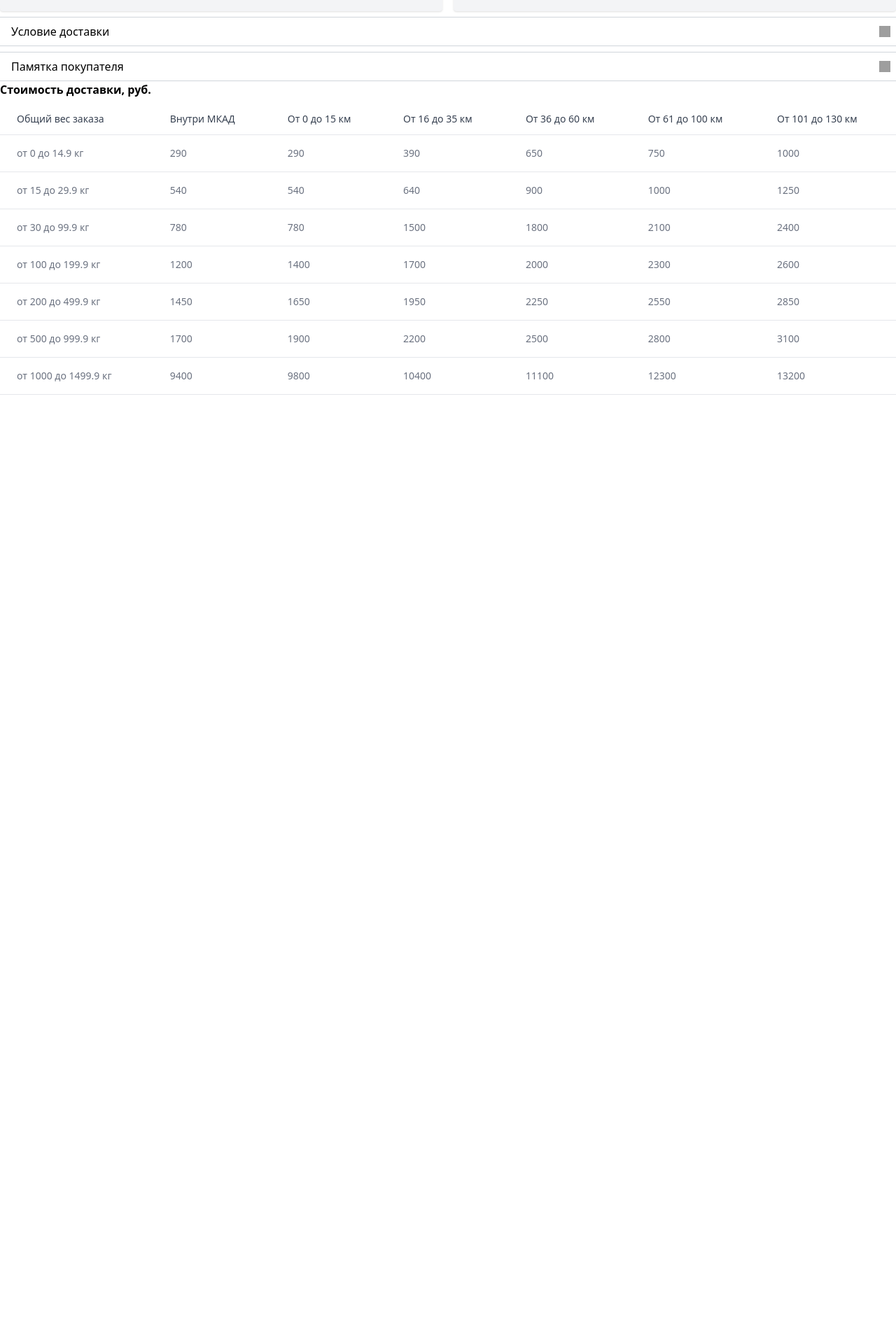
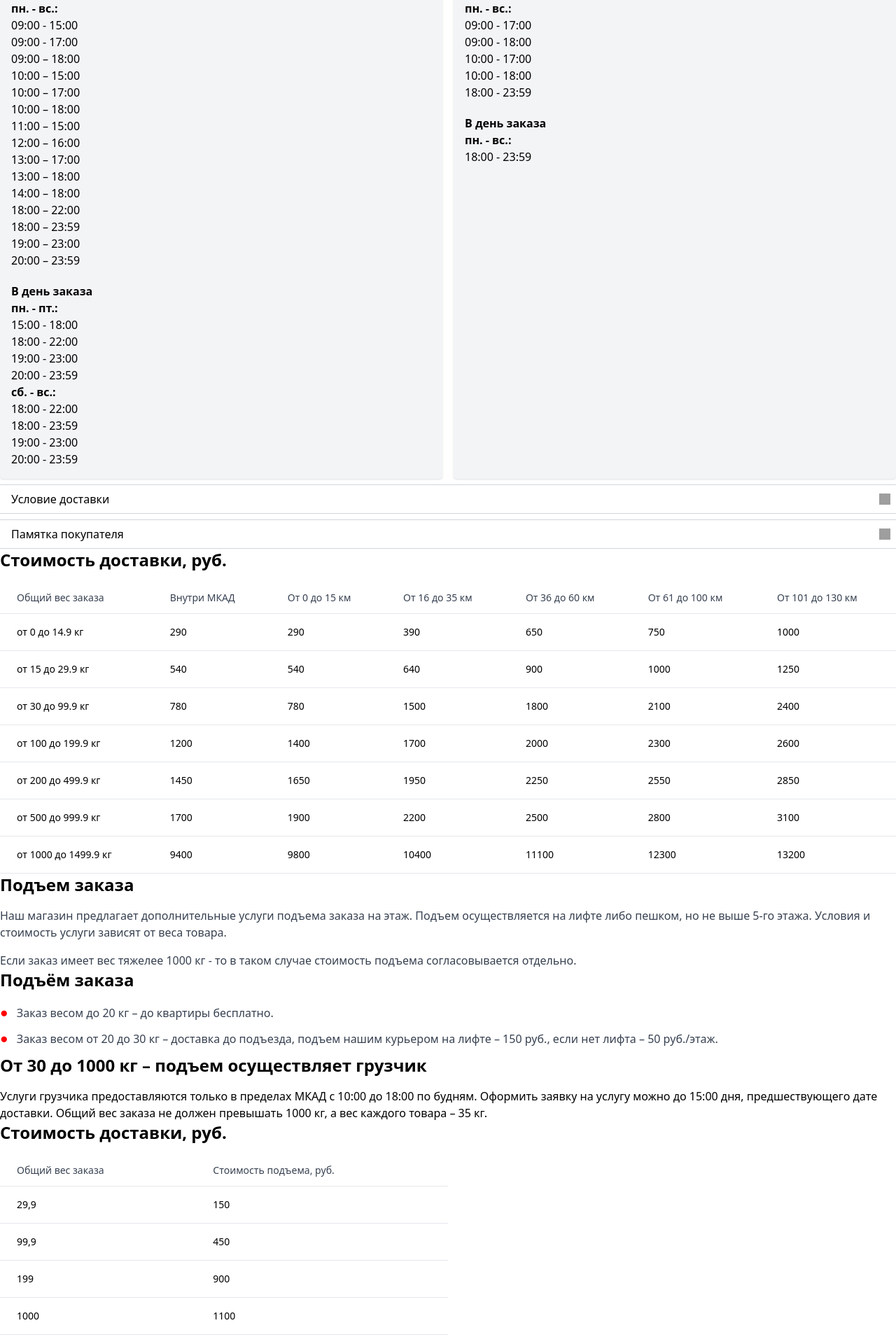
Before and after one commit to Ma1n0s/OnlineStore, a Vue app in the folder Frontend/vue-project/: page /courier-delivery in a window 1280 px wide. Shown: the part 660-2570 px from the top of the page at 70% size. Before the commit the page ends 1256 px from the top, so only its background shows below. Built offline with nearby package versions, Linux system fonts and the light colour scheme; grey boxes are pictures that could not be loaded; what @fawmi/vue-google-maps would draw is missing.

Commit message:
Доб таблиц

```diff
--- a/Frontend/vue-project/src/views/Courier-delivery.vue
+++ b/Frontend/vue-project/src/views/Courier-delivery.vue
@@ -16,10 +16,18 @@
 </script>
 <template>
 <div class="container mx-auto py-8">
-    <h1 class="text-3xl font-bold mb-5">Доставка по Москве и области</h1>
+    <h2 class="text-3xl font-bold mb-5">Доставка по Москве и области</h2>
 
-    <div class="grid grid-cols-1 md:grid-cols-2 gap-4">
-        <div class="bg-gray-100 p-6 rounded shadow">
+    <div class="bg-gray-100  p-4 max-w-md  my-4 rounded-lg">
+        <h2 class="text-xl font-bold">Режим работы на 23 февраля</h2>
+        <p class="mt-2"><strong>Прием звонков</strong><br>23.02 - без изменений</p>
+        <p class="mt-2"><strong>Магазин</strong><br>23.02 - с 09:00 до 18:00</p>
+        <p class="mt-2"><strong>Доставка</strong><br>23.02 - без изменений</p>
+    </div>
+
+
+    <div class="grid grid-cols-1 md:grid-cols-2 gap-4 mb-4">
+        <div class="bg-gray-100 p-6 rounded-2xl shadow">
             <h2 class="text-xl font-semibold mb-2">Время работы службы доставки</h2>
             <p>Пн–Вс 9:00–23:59</p>
         </div>
@@ -29,7 +37,7 @@
             <p>Оплата на сайте (для физических лиц) или оплата по счету (для юридических лиц)</p>
         </div>
     </div>
-    <h1 class="text-3xl font-bold mb-5">Интервалы доставки</h1>
+    <h2 class="text-3xl font-bold mb-5">Интервалы доставки</h2>
     <p class="mb-5">Вы можете выбрать удобный для вас интервал времени доставки заказа</p>
 
     <div class="grid grid-cols-1 md:grid-cols-2 gap-4">
@@ -38,24 +46,41 @@
 
             <div class="mb-5">
                 <h3 class="font-semibold">На следующий день</h3>
-                <p>пн. - вс.:</p>
+                <p class="font-semibold">пн. - вс.:</p>
                 <ul>
                     <li>09:00 - 15:00</li>
                     <li>09:00 - 17:00</li>
-                    <li>10:00 - 15:00</li>
+                    <li>09:00 – 18:00</li>
+                    <li>10:00 – 15:00</li>
+                    <li>10:00 – 17:00</li>
+                    <li>10:00 – 18:00</li>
+                    <li>11:00 – 15:00</li>
+                    <li>12:00 – 16:00</li>
+                    <li>13:00 – 17:00</li>
+                    <li>13:00 – 18:00</li>
+                    <li>14:00 – 18:00</li>
+                    <li>18:00 – 22:00</li>
+                    <li>18:00 – 23:59</li>
+                    <li>19:00 – 23:00</li>
+                    <li>20:00 – 23:59</li>
                 </ul>
             </div>
 
-            <div>
+            <div class="flex flex-col items-start">
                 <h3 class="font-semibold">В день заказа</h3>
-                <p>пн. - пт.:</p>
+                <p class="font-semibold">пн. - пт.:</p>
                 <ul>
                     <li>15:00 - 18:00</li>
-                    <li>18:00 - 23:59</li>
+                    <li>18:00 - 22:00</li>
+                    <li>19:00 - 23:00</li>
+                    <li>20:00 - 23:59</li>
                 </ul>
-                <p>сб. - вс.:</p>
+                <p class="font-semibold">сб. - вс.:</p>
                 <ul>
                     <li>18:00 - 22:00</li>
+                    <li>18:00 - 23:59</li>
+                    <li>19:00 - 23:00</li>
+                    <li>20:00 - 23:59</li>
                 </ul>
             </div>
         </div>
@@ -64,15 +89,19 @@
 
             <div class="mb-5">
                 <h3 class="font-semibold">На следующий день</h3>
-                <p>пн. - вс.:</p>
+                <p class="font-semibold">пн. - вс.:</p>
                 <ul>
                     <li>09:00 - 17:00</li>
+                    <li>09:00 - 18:00</li>
+                    <li>10:00 - 17:00</li>
+                    <li>10:00 - 18:00</li>
+                    <li>18:00 - 23:59</li>
                 </ul>
             </div>
 
             <div>
                 <h3 class="font-semibold">В день заказа</h3>
-                <p>пн. - вс.:</p>
+                <p class="font-semibold">пн. - вс.:</p>
                 <ul>
                     <li>18:00 - 23:59</li>
                 </ul>
@@ -80,7 +109,7 @@
         </div>
     </div>
     <div>
-        <div class="flex flex-col w-full mt-2 hover:bg-gray-200 rounded">
+        <div class="flex flex-col w-full mt-2  hover:bg-gray-200 rounded">
             <hr class="border-gray-300" />
             <div class="flex items-center w-full">
                 <button @click="toggleMkadInside" class="px-4 py-2 rounded w-full text-left bg-transparent border-none">
@@ -117,8 +146,9 @@
         <GMapMarker :position="{ lat: 10.0, lng: 10.0 }" />
       </GMapMap>
     </div> -->
-    <h1 class="font-bold mb-2">Стоимость доставки, руб.</h1>
-    <table class="min-w-full border-collapse bg-white text-left text-sm text-gray-500">
+    <div>
+        <h2 class="text-2xl font-bold mb-4">Стоимость доставки, руб.</h2>
+        <table class="min-w-full border-collapse text-left text-sm ">
             <thead class="">
                 <tr>
                     <th class="px-6 py-3 border-b font-medium text-gray-700">Общий вес заказа</th>
@@ -196,8 +226,77 @@
                 </tr>
             </tbody>
         </table>
+    </div>
+    <div>
+        <div>
+            <h2 class="text-2xl font-bold mb-4">Подъем заказа</h2>
+            <p class="text-gray-700 mb-4">Наш магазин предлагает дополнительные услуги подъема заказа на этаж. Подъем осуществляется на лифте либо пешком, но не выше 5-го этажа. Условия и стоимость услуги зависят от веса товара.
+            </p>
+            <p class="text-gray-700">Если заказ имеет вес тяжелее 1000 кг - то в таком случае стоимость подъема согласовывается отдельно.</p>
+        </div>
+        <div>
+            <h2 class="text-2xl font-bold mb-4">Подъём заказа</h2>
+                <ul class="list-disc list-inside">
+                    <li class="text-gray-700 mb-2">
+                        Заказ весом до 20 кг – до квартиры бесплатно.
+                    </li>
+                    <li class="text-gray-700 mb-2">
+                        Заказ весом от 20 до 30 кг – доставка до подъезда, подъем нашим курьером на лифте – 150 руб., если нет лифта – 50 руб./этаж.
+                    </li>
+                </ul>
+            </div>
+        </div>
+    <div>
+        <h2 class="text-2xl font-bold mb-4">От 30 до 1000 кг – подъем осуществляет грузчик</h2>
+        <p>Услуги грузчика предоставляются только в пределах МКАД с 10:00 до 18:00 по будням. Оформить заявку на услугу можно до 15:00 дня, предшествующего дате доставки. Общий вес заказа не должен превышать 1000 кг, а вес каждого товара – 35 кг.</p>
+    </div>
+    <div class="w-1/2">
+        <h2 class="text-2xl font-bold mb-4">Стоимость доставки, руб.</h2>
+        <table class="min-w-full border-collapse text-left text-sm ">
+            <thead class="">
+                <tr>
+                    <th class="px-6 py-3 border-b font-medium text-gray-700">Общий вес заказа</th>
+                    <th class="px-6 py-3 border-b font-medium text-gray-700">Стоимость подъема, руб.</th>
+                </tr>
+            </thead>
+            <tbody>
+                <tr class="border-b hover:bg-gray-50">
+                    <td class="px-6 py-4">29,9</td>
+                    <td class="px-6 py-4">150</td>
+                </tr>
+                <tr class="border-b hover:bg-gray-50">
+                    <td class="px-6 py-4">99,9</td>
+                    <td class="px-6 py-4">450</td>
+                </tr>
+                <tr class="border-b hover:bg-gray-50">
+                    <td class="px-6 py-4">199</td>
+                    <td class="px-6 py-4">900</td>
+                </tr>
+                <tr class="border-b hover:bg-gray-50">
+                    <td class="px-6 py-4">1000</td>
+                    <td class="px-6 py-4">1100</td>
+                </tr>
+            </tbody>
+        </table>
+    </div>
+    <div class="w-1/2">
+        <p>Стоимость услуг указана для подъема товара на лифте. Если подъем осуществляется по лестнице, к указанной стоимости прибавляется 50 руб. за каждый этаж.</p>
+    </div>
+
 
 
 </div>
 
 </template>
+
+<style>
+    .list-disc li {
+        list-style-type: none;
+    }
+    .list-disc li::before {
+        content: "●";
+        color: red;
+        font-size: 1.2rem;
+        margin-right: 0.5rem;
+    }
+</style>
```
Lines whose indentation alone changed are shown as unchanged.
